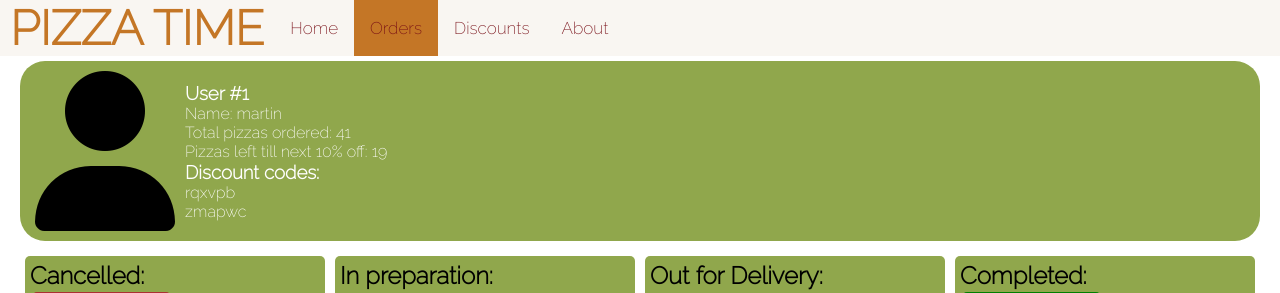
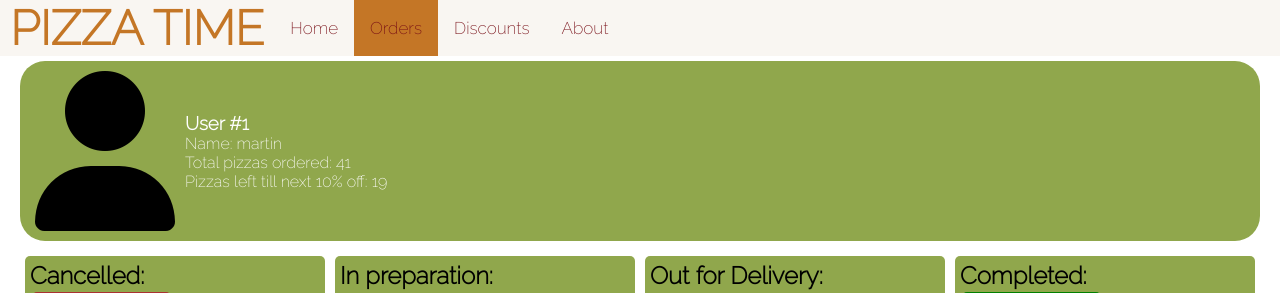
Before and after one commit to maviles1/PizzaTime, a Django app: page /orders in a window 1280 px wide. Shown: the top 293 px of the page. Run offline with Django 3.2, Linux system fonts and the light colour scheme; a user stored in the database is signed in; data comes from the database, SQL or seed files in the repository; both versions use the stored data as it was after the commit; some libraries are stand-ins or nearby versions.

Commit message:
forgot to take discounts out of Orders.html

```diff
--- a/pizzas/templates/Orders.html
+++ b/pizzas/templates/Orders.html
@@ -32,10 +32,6 @@
                     <p>Name: {{user.name}}</p>
                     <p>Total pizzas ordered: {{user.pizza_count}}</p>
                     <p>Pizzas left till next 10% off: {{user.pizzas_left}}</p>
-                    <h3>Discount codes:</h3>
-                    {%for code in codes%}
-                    <p>{{code.string}}</p>
-                    {%endfor%}
                 </div>
             </div>
           </div>
```
Also changed, not shown: db.sqlite3.
